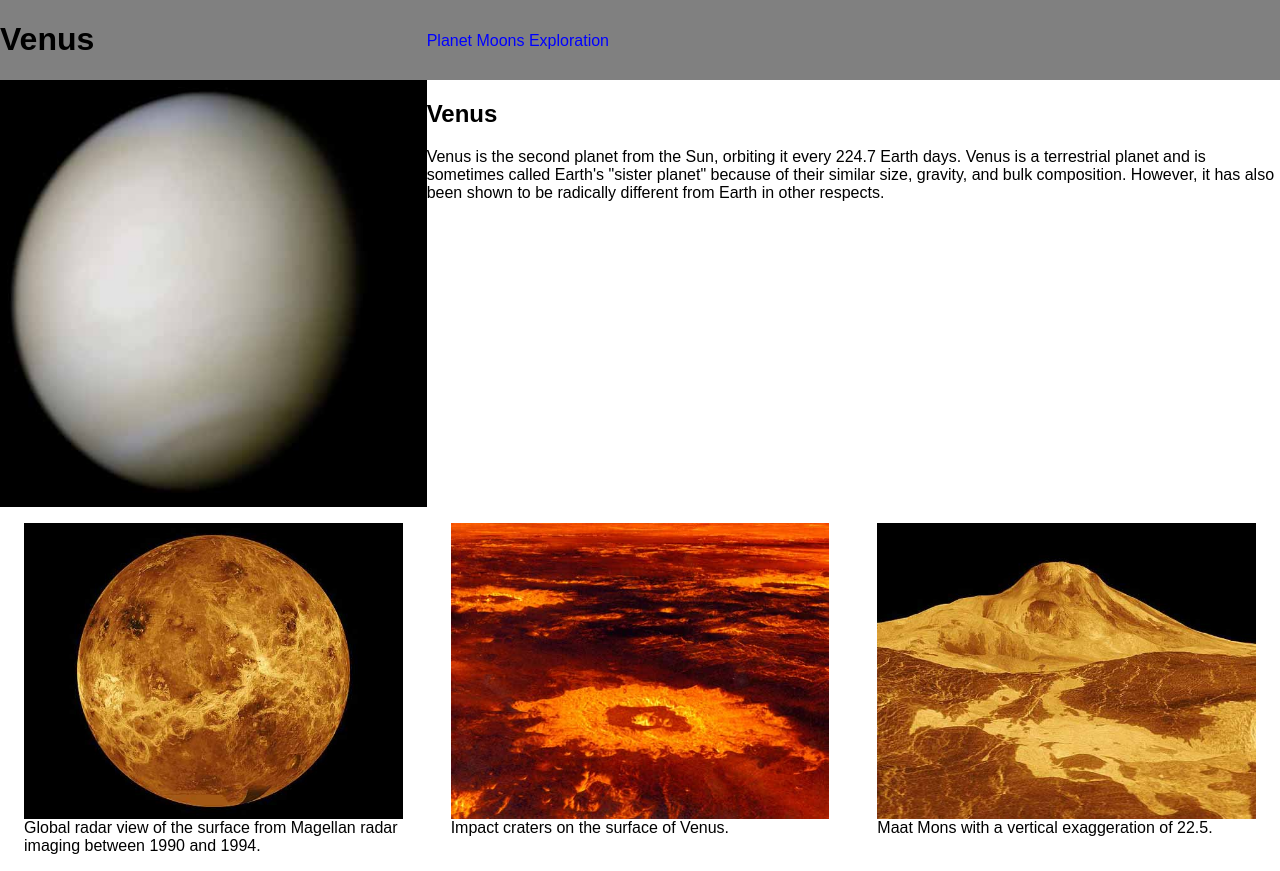
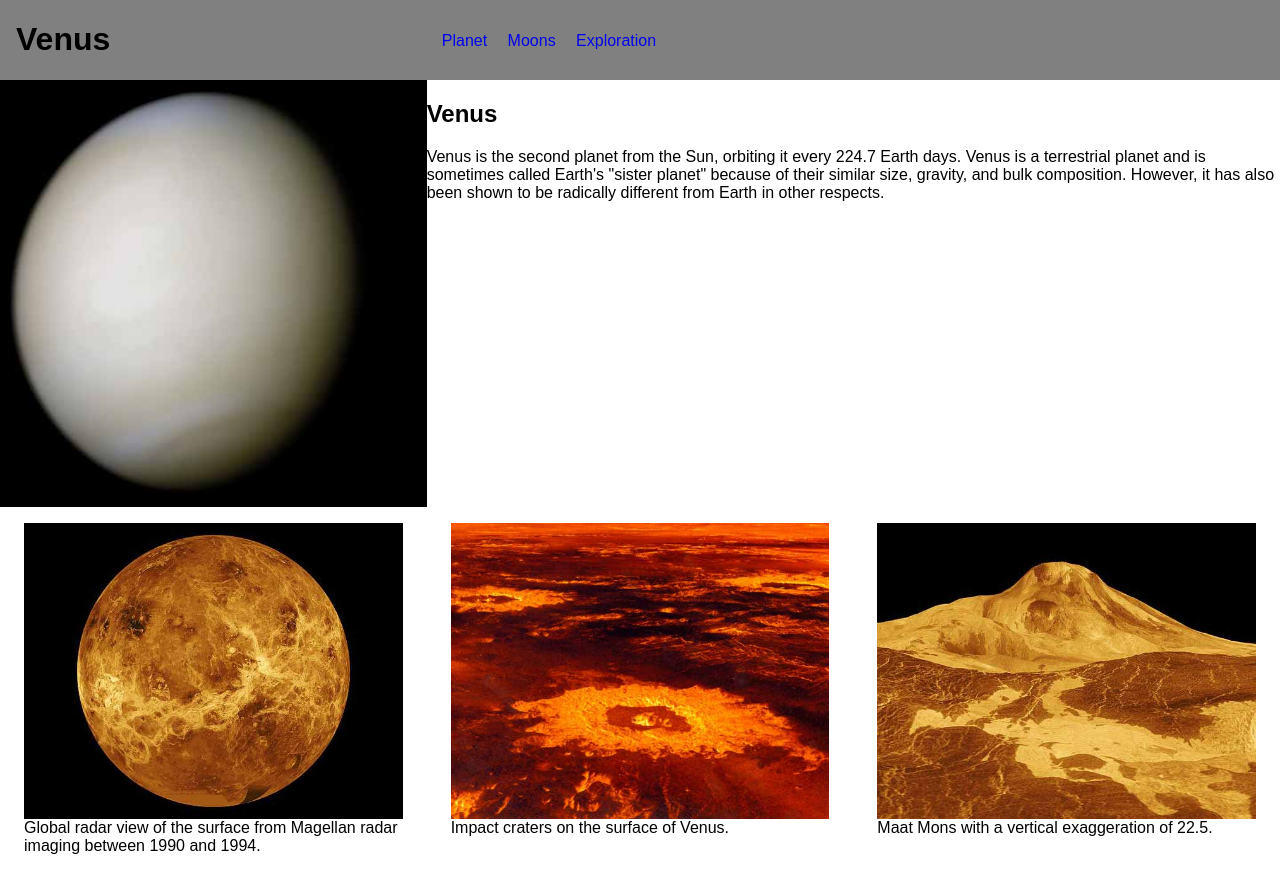
Before and after one commit to bonniecampbell/dsn1675-planet-website, a plain HTML site: page index.html in a window 1280 px wide. Drawn offline with Linux system fonts and the light colour scheme.

Commit message:
made the nav links in index.html, out hover on the links

```diff
--- a/css/main.css
+++ b/css/main.css
@@ -76,7 +76,13 @@ header {
 .navigat a{
   text-decoration: none;
   display: block;
-  padding-bottom: 1em;
+  padding-bottom: 0.5em;
+  padding-top: 0.5em;
+  }
+
+.navigat a:hover {
+  background-color: blue;
+  color: white;
   }
 
 .navigat-two {
--- a/index.html
+++ b/index.html
@@ -14,16 +14,20 @@
   <body>
 
   <header>
+    <div class="navigat"
       <div class="grid">
 
         <div class="unit xs-1 s-1 m-1-3 l-1-3">
           <h1>Venus</h1>
         </div>
 
-      <div class="unit xs-1 s-1 m-1-3 l-1-3">
-        <p class="top">Planet Moons Exploration<p>
+        <div class="unit xs-1 s-1 m-1-2 l-1-3">
+          <a href="planet">Planet</a>
+          <a href="moons">Moons</a>
+          <a href="exploration">Exploration</a>
         </div>
 
+      </div>
     </div>
   </header>
 
```
Lines whose indentation alone changed are shown as unchanged.
